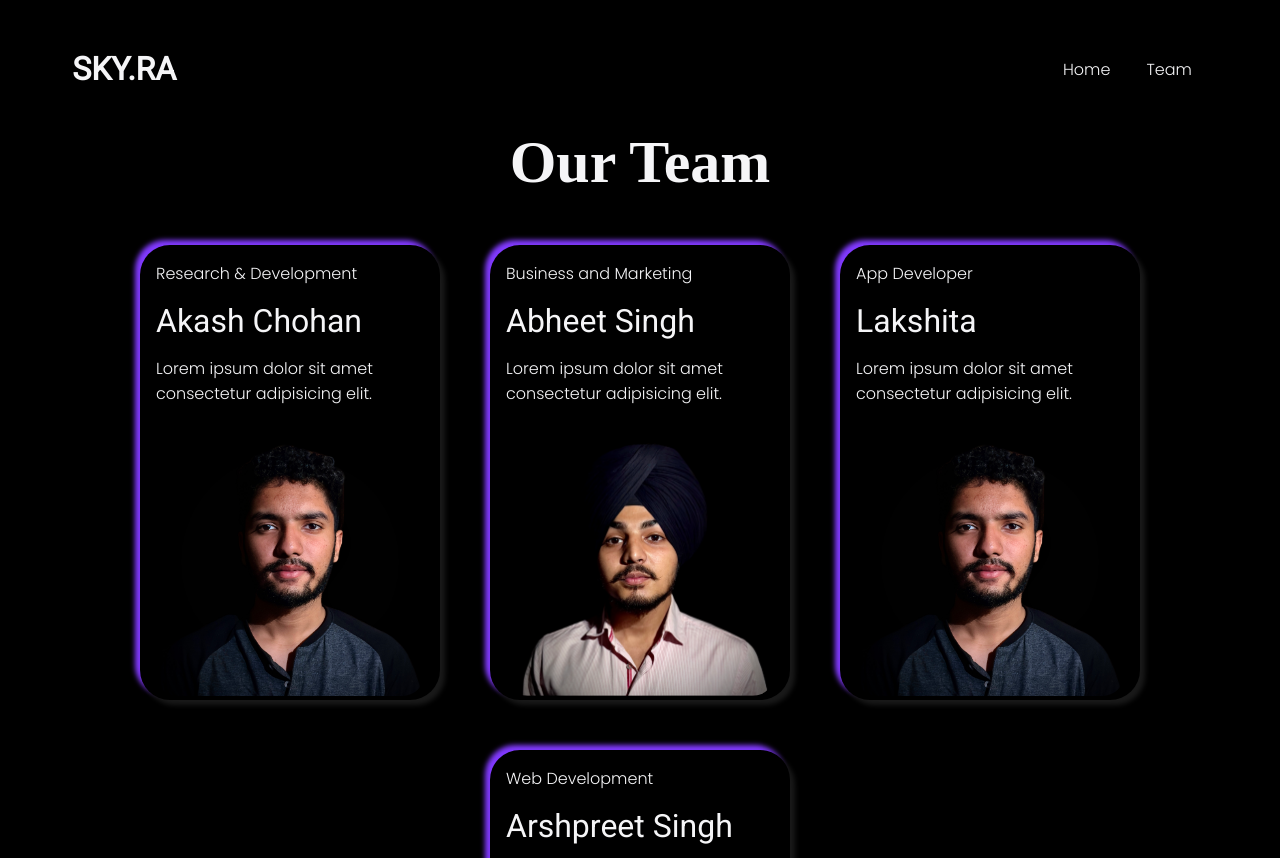
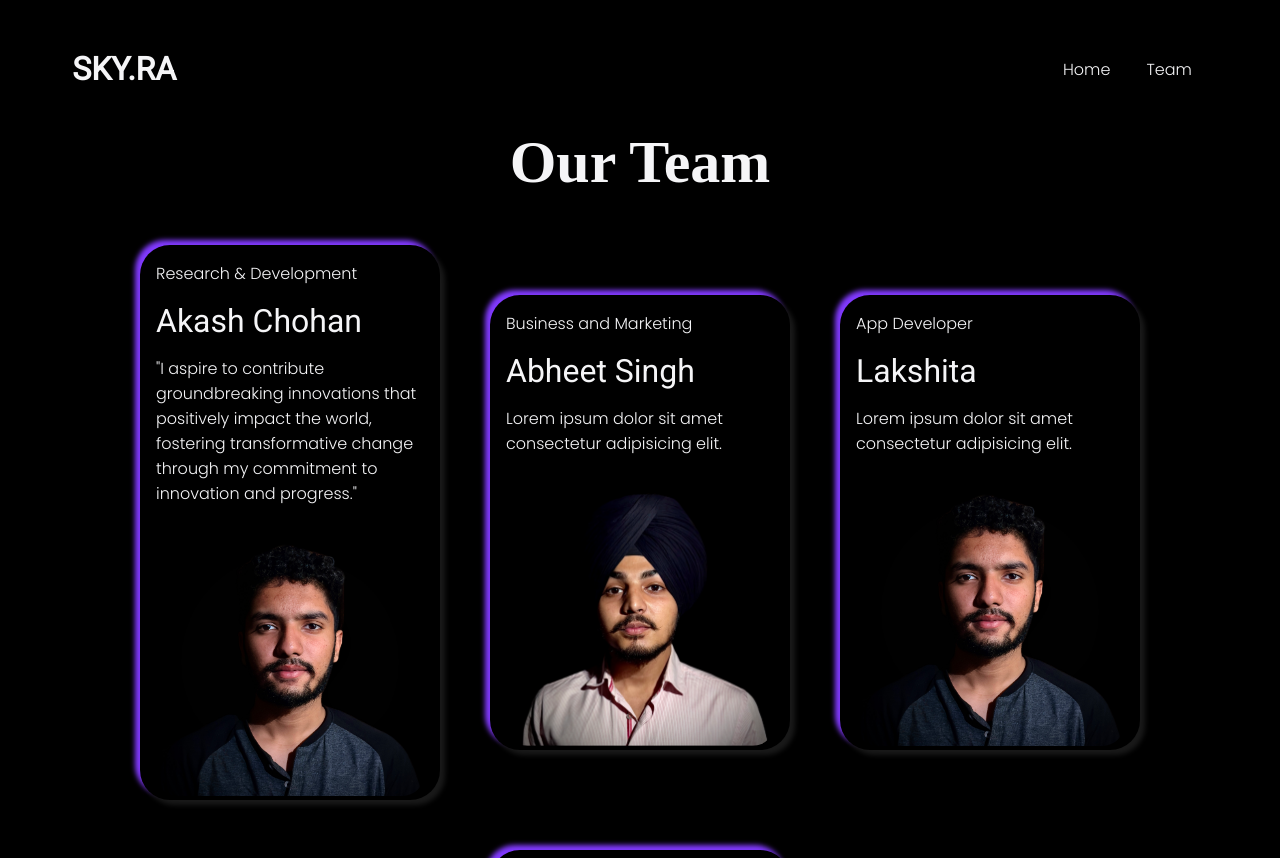
Before and after one commit to skyra-official/skyra-official.github.io, a plain HTML site: page team.html in a window 1280 px wide. Shown: the top 858 px of the page. Drawn offline with Linux system fonts and the light colour scheme.

Commit message:
Update team.html

```diff
--- a/team.html
+++ b/team.html
@@ -115,7 +115,7 @@
         <p>Research & Development</p>
         <h1>Akash Chohan</h1>
         <p>
-          Lorem ipsum dolor sit amet consectetur adipisicing elit.
+          "I aspire to contribute groundbreaking innovations that positively impact the world, fostering transformative change through my commitment to innovation and progress."
         </p>
         <img src="./img/akash.PNG" alt="" class="cardImg" />
       </div>
```
